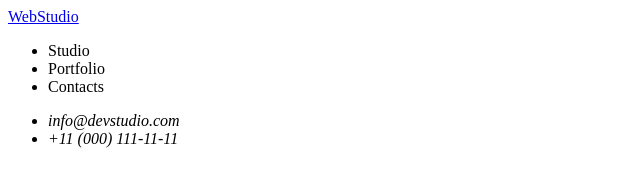
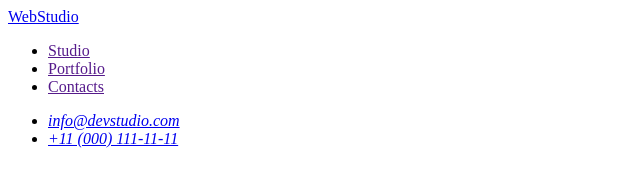
Before and after one commit to fokasiyy/goit-markup-hw-01, a plain HTML site: page index.html in a window 1280 px wide. Shown: the whole page, without its empty margins (0-640 px from the left). Drawn offline with Linux system fonts and the light colour scheme.

Commit message:
add markup header

```diff
--- a/index.html
+++ b/index.html
@@ -10,15 +10,15 @@
       <nav>
         <a href="./index.html">WebStudio</a>
         <ul>
-          <li><a href=""></a>Studio</li>
-          <li><a href=""></a>Portfolio</li>
-          <li><a href=""></a>Contacts</li>
+          <li><a href="">Studio</a></li>
+          <li><a href="">Portfolio</a></li>
+          <li><a href="">Contacts</a></li>
         </ul>
       </nav>
       <address>
         <ul>
-          <li><a href="mailto:info@devstudio.com"></a>info@devstudio.com</li>
-          <li><a href="tel:+11(000)1111111"></a>+11 (000) 111-11-11</li>
+          <li><a href="mailto:info@devstudio.com">info@devstudio.com</a></li>
+          <li><a href="tel:+11(000)1111111">+11 (000) 111-11-11</a></li>
         </ul>
       </address>
     </header>
```
